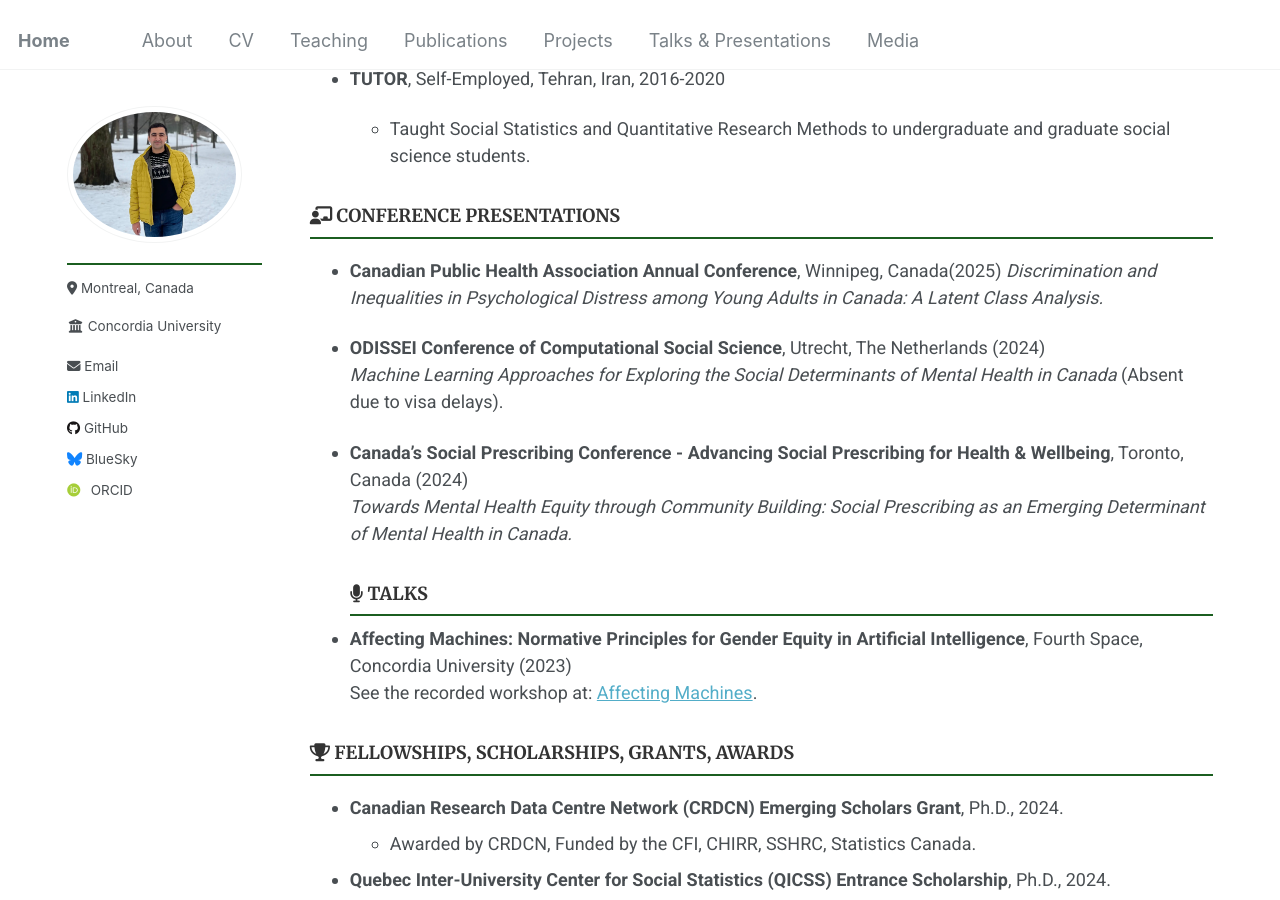
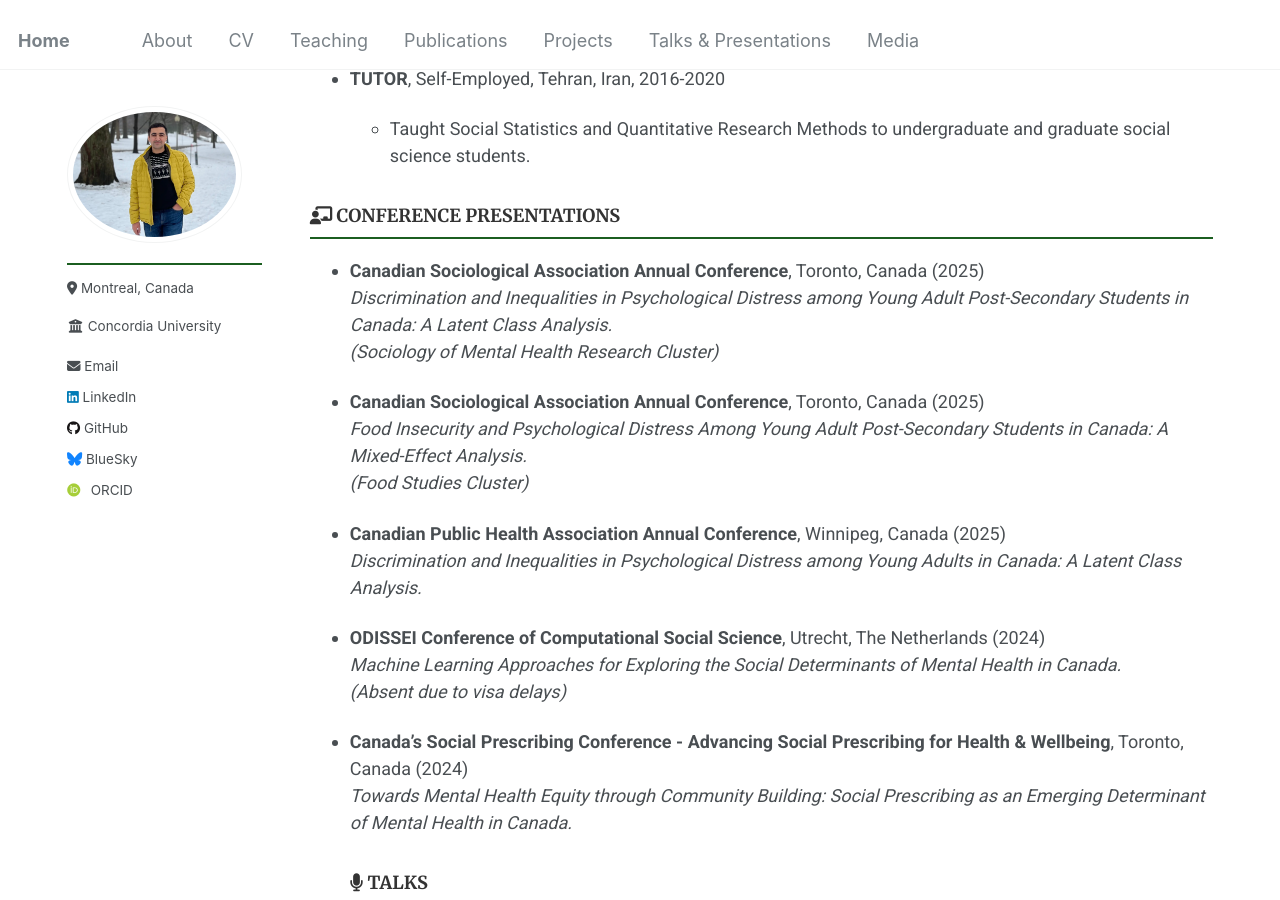
Before and after one commit to Mohsnmonji/mohsnmonji.github.io, a Jekyll site: the page built from _pages/Curriculum Vitae.md, in a window 1280 px wide and 900 px high, scrolled down 2279 px. Built offline with Jekyll 4.4.1, drawn with Linux system fonts in a browser that asks for light colours; some web fonts are replaced.

Commit message:
Update Curriculum Vitae.md

```diff
--- a/_pages/Curriculum Vitae.md
+++ b/_pages/Curriculum Vitae.md
@@ -96,11 +96,20 @@ author_profile: true
 
 ### <i class="fas fa-chalkboard-teacher"></i> CONFERENCE PRESENTATIONS
 
-- **Canadian Public Health Association Annual Conference**, Winnipeg, Canada(2025)
+- **Canadian Sociological Association Annual Conference**, Toronto, Canada (2025)
+  *Discrimination and Inequalities in Psychological Distress among Young Adult Post-Secondary Students in Canada: A Latent Class Analysis.*
+  *(Sociology of Mental Health Research Cluster)*
+
+- **Canadian Sociological Association Annual Conference**, Toronto, Canada (2025)
+  *Food Insecurity and Psychological Distress Among Young Adult Post-Secondary Students in Canada: A Mixed-Effect Analysis.*
+  *(Food Studies Cluster)*
+
+- **Canadian Public Health Association Annual Conference**, Winnipeg, Canada (2025)
   *Discrimination and Inequalities in Psychological Distress among Young Adults in Canada: A Latent Class Analysis.*
 
 - **ODISSEI Conference of Computational Social Science**, Utrecht, The Netherlands (2024)
-  *Machine Learning Approaches for Exploring the Social Determinants of Mental Health in Canada* (Absent due to visa delays).
+  *Machine Learning Approaches for Exploring the Social Determinants of Mental Health in Canada.*
+  *(Absent due to visa delays)*
 
 - **Canada's Social Prescribing Conference - Advancing Social Prescribing for Health & Wellbeing**, Toronto, Canada (2024)
   *Towards Mental Health Equity through Community Building: Social Prescribing as an Emerging Determinant of Mental Health in Canada.*
```
